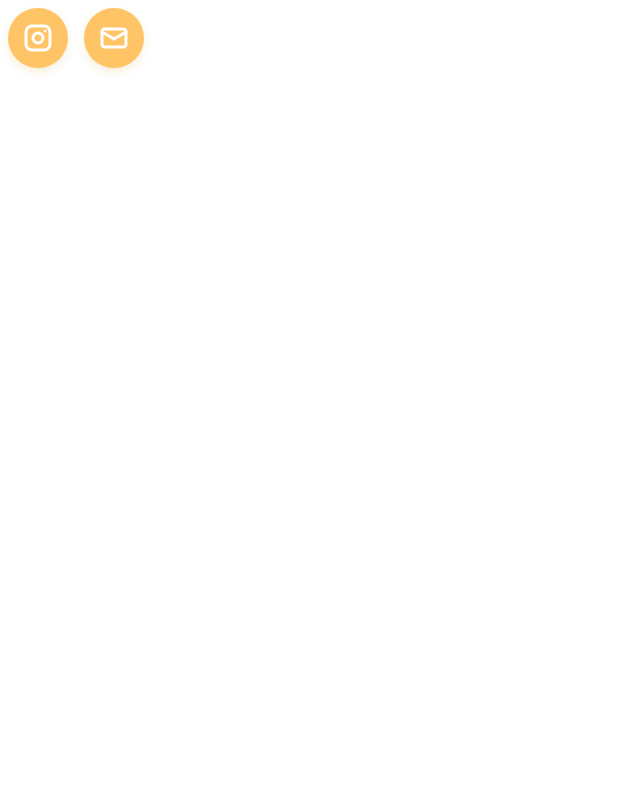
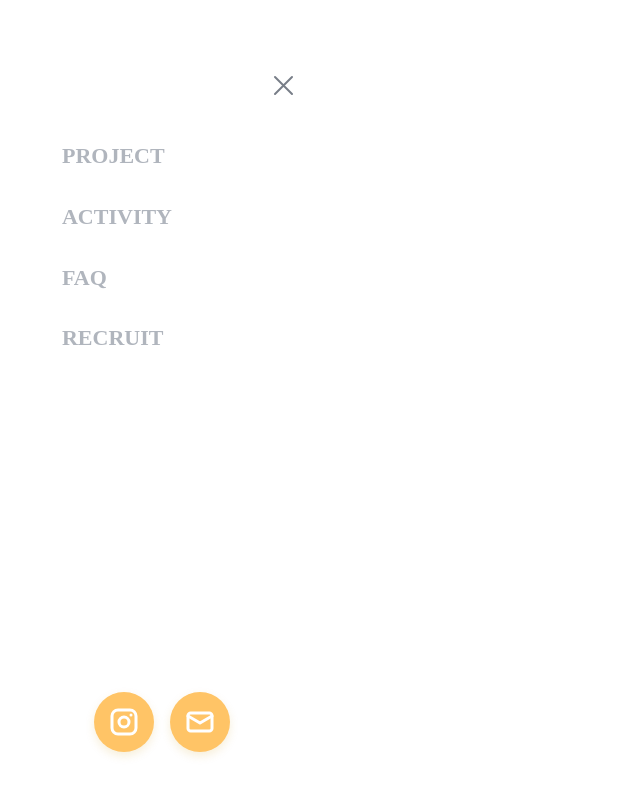
Before and after one commit to CEOS-Developers/CEOS-FE, a Next.js app in the folder apps/ceos/: page / in a window 1280 px wide. Shown: the top 796 px of the page, without its empty margins (0-640 px from the left). Built offline with nearby package versions, Linux system fonts and the light colour scheme; a web font is replaced by a local one; what emotion-reset would draw is missing.

Commit message:
feat : menu bar 디자인 완료

```diff
--- a/apps/ceos/src/components/Header/index.tsx
+++ b/apps/ceos/src/components/Header/index.tsx
@@ -70,7 +70,7 @@ const navCss = ({
   }
 `;
 
-const contentCss = (backColor: KeyOfPalette) => css`
+export const contentCss = (backColor: KeyOfPalette) => css`
   typo: ${typo.Web.Label1};
   color: ${backColor === 'White' ? theme.palette.Gray6 : theme.palette.Gray7};
   display: flex;
@@ -94,7 +94,7 @@ const contentCss = (backColor: KeyOfPalette) => css`
   }
 `;
 
-const Content = styled.div`
+export const Content = styled.div`
   box-sizing: border-box;
 
   &:hover {
--- a/apps/ceos/src/components/MenuBar/index.tsx
+++ b/apps/ceos/src/components/MenuBar/index.tsx
@@ -1,15 +1,36 @@
-import css from 'styled-jsx/css';
-import { FloatingButton } from '../../../../../packages/ui';
+import { css } from '@emotion/react';
+import { Flex, FloatingButton, theme } from '../../../../../packages/ui';
+import { CloseIcon } from '../../../../../packages/ui/src/assets/CloseIcon';
 
 export const MenuBar = () => {
   return (
-    <div css={menuCss}>
-      <FloatingButton direction="row" />
-    </div>
+    <Flex width={308} height={844} direction="column">
+      <CloseIcon margin="67px 22px 41px 265px" />
+      <div css={contentCss}>
+        <div>PROJECT</div>
+        <div>ACTIVITY</div>
+        <div>FAQ</div>
+        <div>RECRUIT</div>
+      </div>
+      <Flex align="flex-end" margin="0px 0px 100px 0px">
+        <FloatingButton direction="row" />
+      </Flex>
+    </Flex>
   );
 };
 
-const menuCss = () => `
-  width: 308px;
-  height: 844px;
+export const contentCss = () => css`
+  dispaly: flex;
+  flex-direction: column;
+  typo: ${theme.typo.Mobile.Heading1_Kor};
+  color: ${theme.palette.Gray6};
+
+  > div {
+    margin: 0px 150px 30px 60px;
+  }
+
+  > :hover {
+    cursor: grab;
+    color: ${theme.palette.Green};
+  }
 `;
--- /dev/null
+++ b/packages/ui/src/assets/CloseIcon/index.tsx
@@ -0,0 +1,37 @@
+import { css } from '@emotion/react';
+
+export const CloseIcon = ({
+  width = 21,
+  height = 21,
+  margin = '',
+}: {
+  width?: number;
+  height?: number;
+  margin?: string;
+}) => {
+  return (
+    <div
+      css={css`
+        width: ${width}px;
+        hiegh: ${height}px;
+        margin: ${margin};
+      `}
+    >
+      <svg
+        width="21"
+        height="21"
+        viewBox="0 0 21 21"
+        fill="none"
+        xmlns="http://www.w3.org/2000/svg"
+      >
+        <path
+          d="M2 2L19 19M19 2L2 19"
+          stroke="#787E88"
+          stroke-width="2"
+          stroke-linecap="round"
+          stroke-linejoin="round"
+        />
+      </svg>
+    </div>
+  );
+};
```
